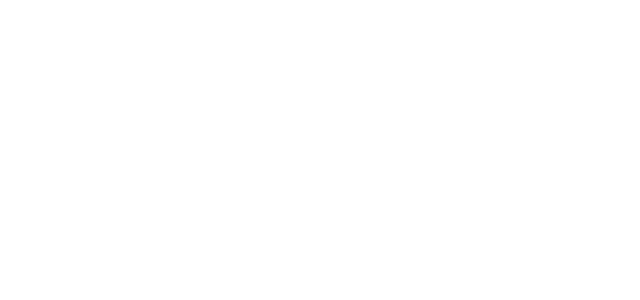
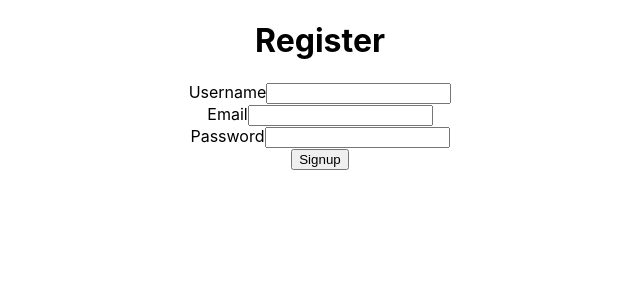
Before and after one commit to finiky/ToDo, a React (Create React App) app in the folder client/: page /signup in a window 1280 px wide. Before the commit this address had no page. Shown: the top 300 px of the page, without its empty margins (320-960 px from the left). Built offline with nearby package versions, Linux system fonts and the light colour scheme.

Commit message:
Signup component finalised

```diff
--- a/client/src/App.js
+++ b/client/src/App.js
@@ -1,5 +1,6 @@
 import React from "react";
 import List from "./components/List";
+import Signup from "./components/Signup";
 import { Routes, Route } from "react-router-dom";
 import "./App.css";
 
@@ -8,6 +9,7 @@ function App() {
     <div className="App">
       <Routes>
         <Route exact path="/" element={<List />} />
+        <Route exact path="/signup" element={<Signup/>} />
       </Routes>
     </div>
   );
--- a/client/src/components/Signup.js
+++ b/client/src/components/Signup.js
@@ -1,9 +1,62 @@
-import {useState } from "react";
+import { useState } from "react";
+import { Link, useNavigate } from "react-router-dom";
 const Signup = () => {
-    const [username, setUsername] = useState("");
-    const [email, setEmail] = useState("");
-    const [password, setPassword] = useState("");
-
+  const [username, setUsername] = useState("");
+  const [email, setEmail] = useState("");
+  const [password, setPassword] = useState("");
+  const handleSubmit = async (e) => {
+    e.prevetDefault();
+    const navigate = useNavigate();
+    const response = await fetch("https://localhost:5000/signup", {
+      method: "POST",
+      headers: {
+        "CONTENT-TYPE": "application/json",
+      },
+      body: JSON.stringify({ username, email, passkey: password }),
+    });
+    if (response.ok) {
+      return (
+        <div>
+          <h1>Registration Successful</h1>
+          <Link to="/">Click to navigate to the login page</Link>
+        </div>
+      );
+    } else {
+      navigate("/signup");
+    }
+  };
+  return (
+    <div>
+      <h1>Register</h1>
+      <form onSubmit={handleSubmit}>
+        <div>
+          <label htmlFor="username">Username</label>
+          <input
+            id="username"
+            value={username}
+            onChange={(e) => setUsername(e.target.value)}
+          />
+        </div>
+        <div>
+          <label htmlFor="email">Email</label>
+          <input
+            id="email"
+            value={email}
+            onChange={(e) => setEmail(e.target.value)}
+          />
+        </div>
+        <div>
+          <label htmlFor="password">Password</label>
+          <input
+            id="password"
+            value={password}
+            onChange={(e) => setPassword(e.target.value)}
+          />
+        </div>
+        <button>Signup</button>
+      </form>
+    </div>
+  );
 };
 
 export default Signup;
```
